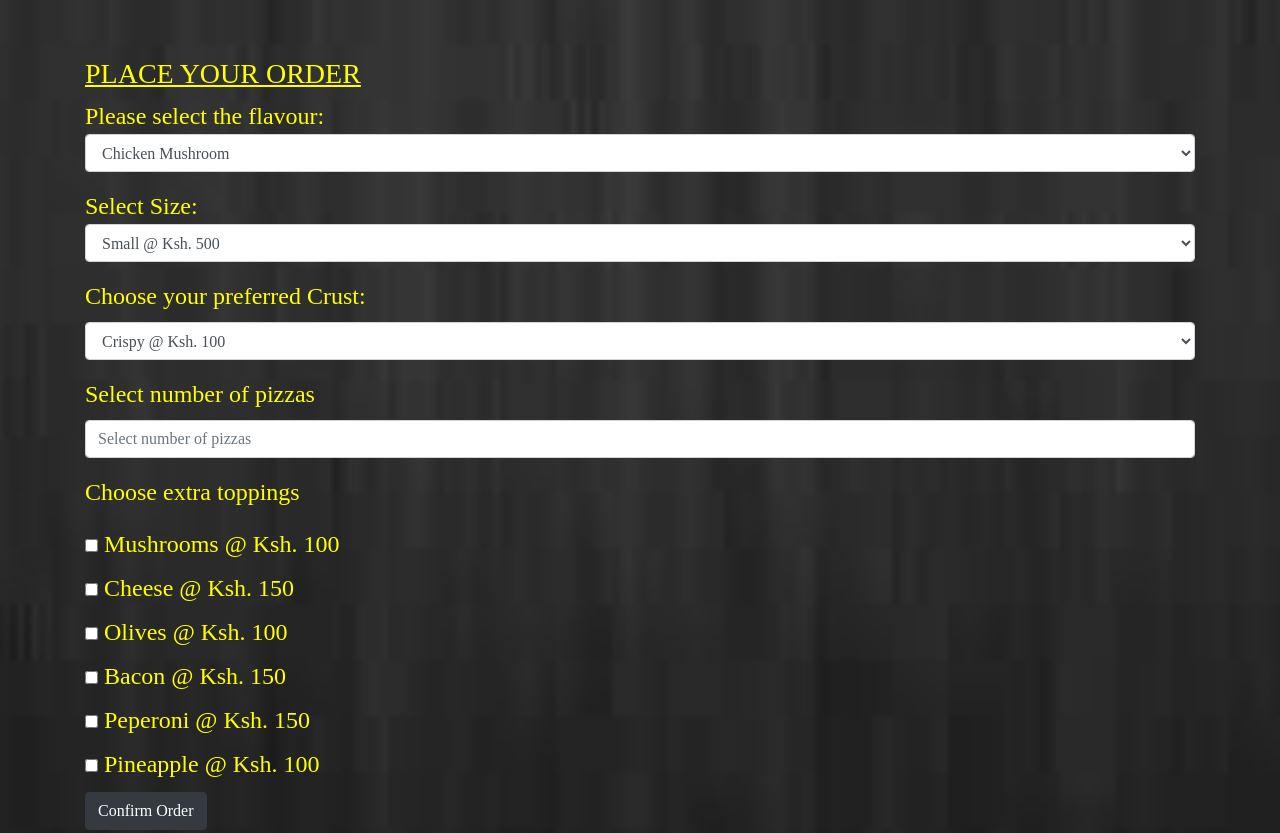
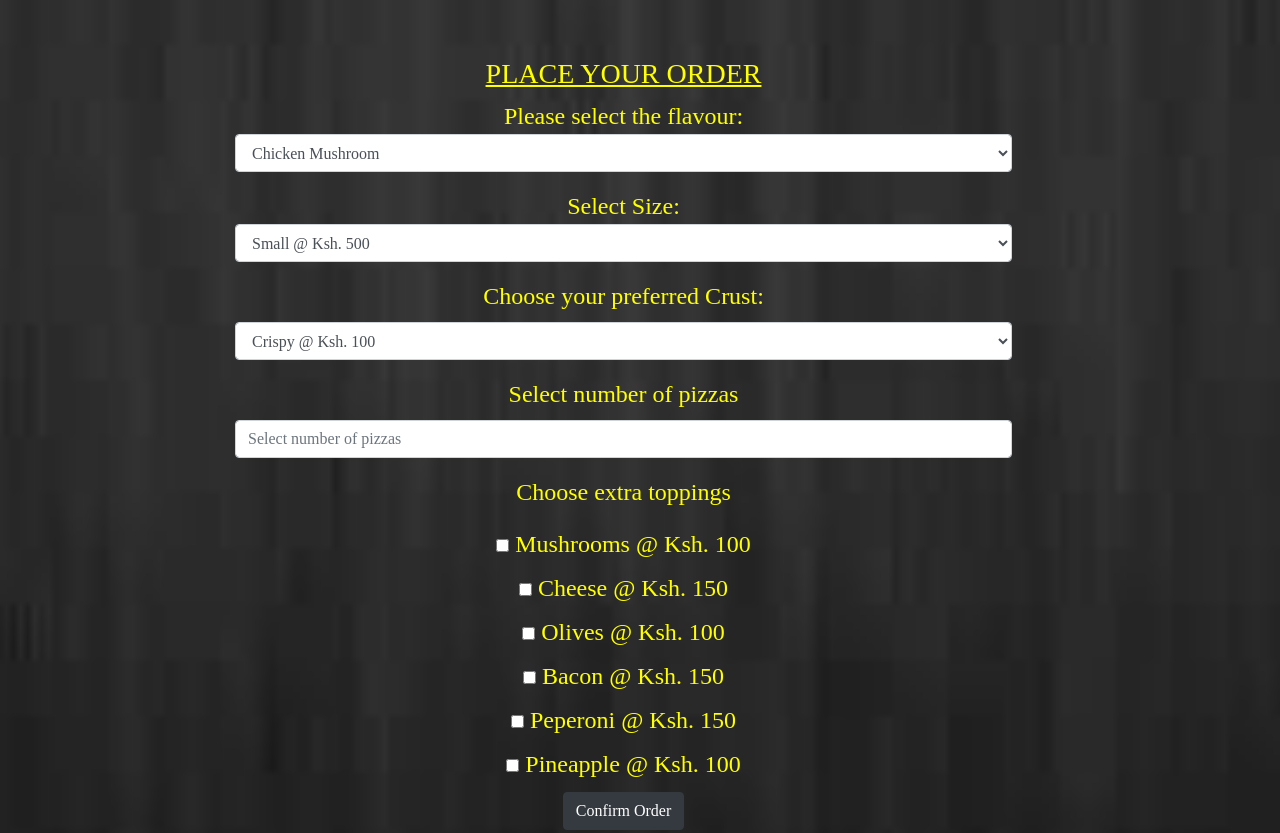
Before and after one commit to Arisodee/Pizza-ville, a plain HTML site: page index.html in a window 1280 px wide. Shown: the part 1132-1965 px from the top of the page. Drawn offline with nearby package versions, Linux system fonts and the light colour scheme.

Commit message:
Change form position

```diff
--- a/css/styles.css
+++ b/css/styles.css
@@ -73,9 +73,10 @@ body {
 
   #order {
       margin-top: 30px;
-      text-align: left;
-      width: 100%;
+      text-align: center;
+      width: 70%;
       color:yellow;
+      margin-left: 150px;
   }
 
 .contact-us {
```
